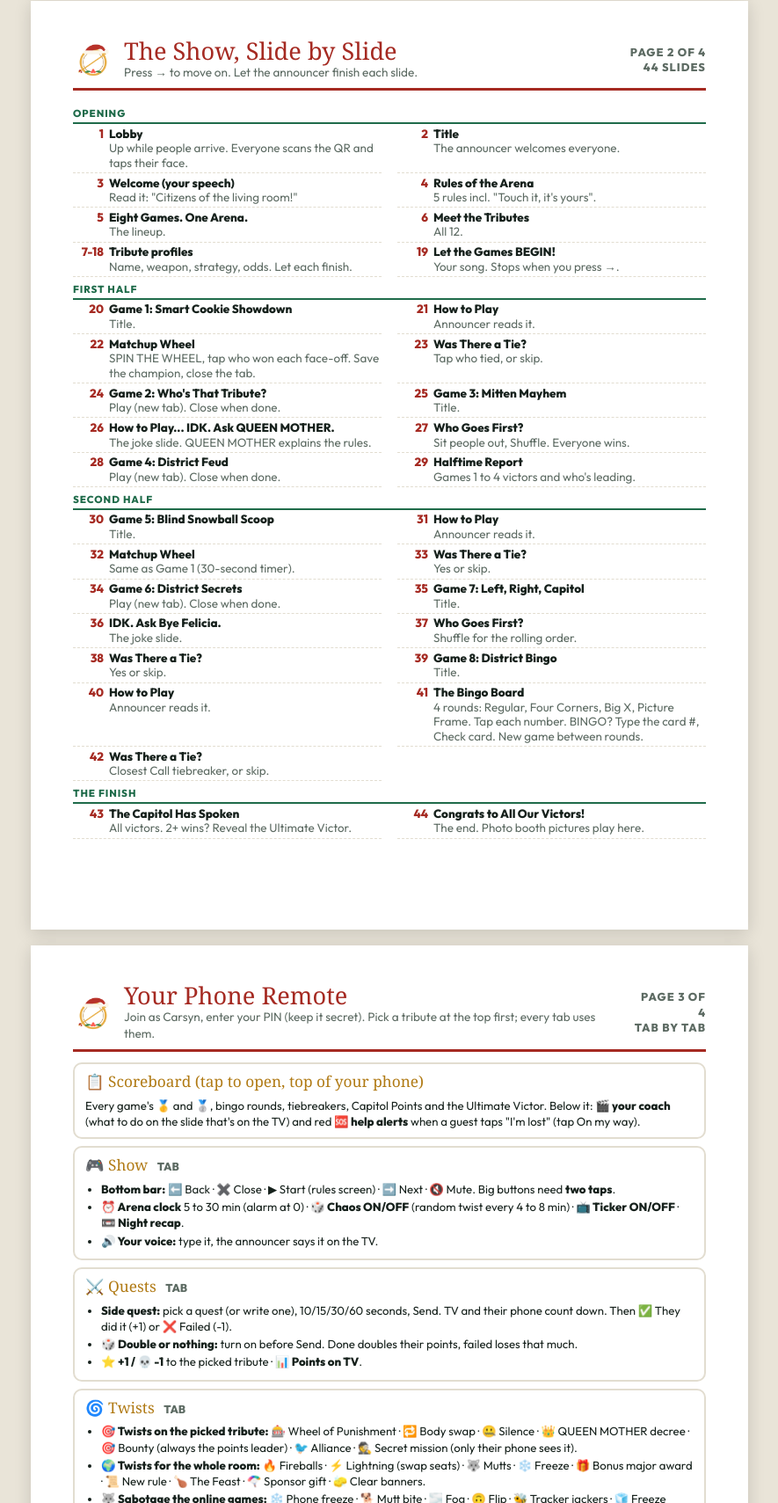
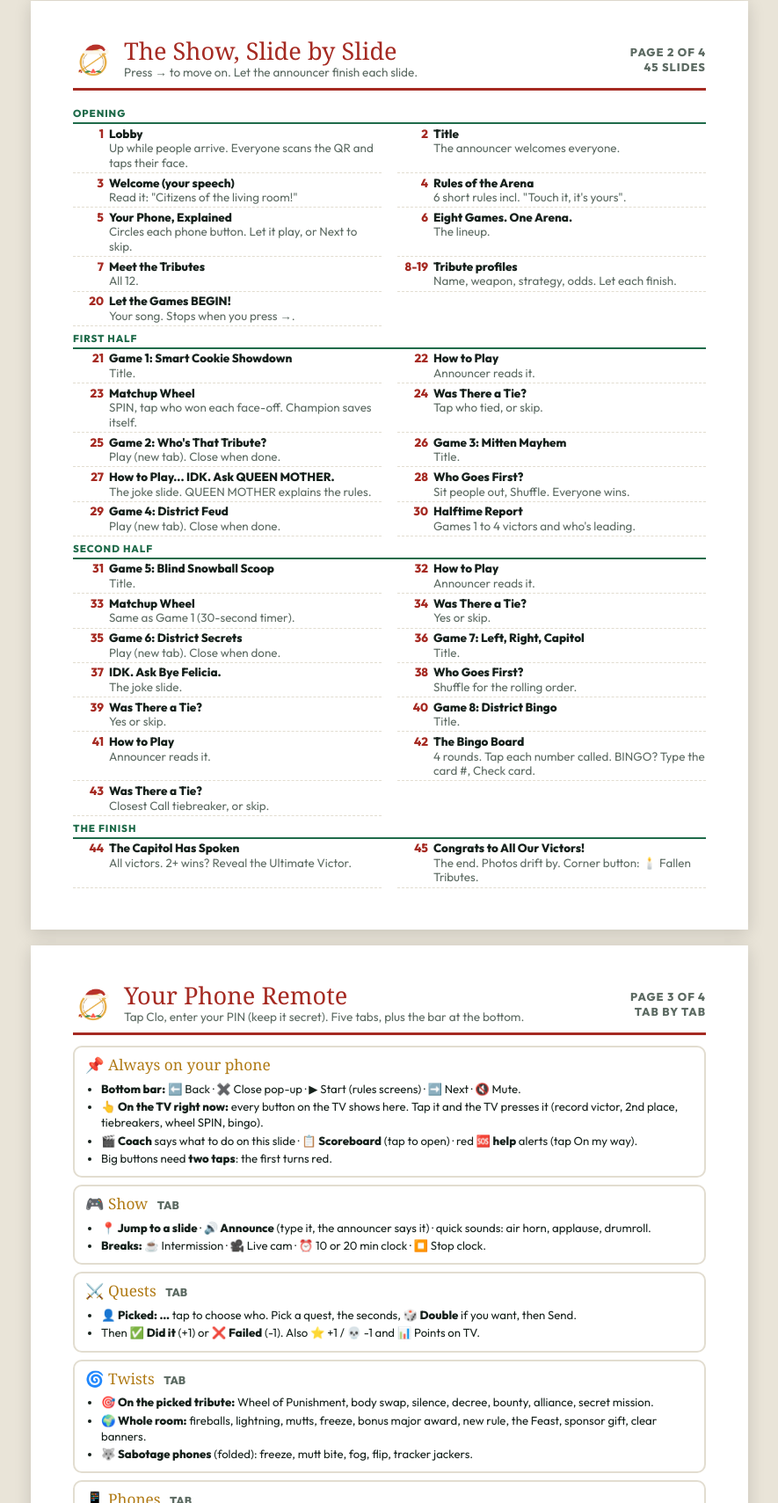
Before and after one commit to carsynlong/DRC-Marketing-Platform, a website: page cheatsheet.html in a window 1280 px wide. Shown: the part 1091-2800 px from the top of the page at 88% size, without its empty margins (197-1082 px from the left). Drawn offline with Linux system fonts and the light colour scheme; a web font is replaced by a local one.

Commit message:
Cheat sheet matches the simplified remote, phones and the new phone guide slide
Co-Authored-By: Claude Opus 5.5 <noreply@anthropic.com>
Claude-Session: https://claude.ai/code/session_017bcoz2TQ94sLd5zhdkDDyn

```diff
--- a/cheatsheet.html
+++ b/cheatsheet.html
@@ -58,7 +58,7 @@ kbd{font:700 .78rem "Outfit",sans-serif;border:1px solid #bbb;border-bottom-widt
 
   <div class="box red"><h2>Before Friday</h2><ul class="check">
     <li>On the laptop: open <b>whos-that-tribute.vercel.app/host</b>, unlock Side quests with your PIN, click <b>🧪 Fill with test data</b>, and click through the show with a couple of real phones.</li>
-    <li>Click <b>🧹 End rehearsal</b> twice. That wipes test victors, points, phones and turns off chaos, sponsor gifts and the clock.</li>
+    <li>When you're done practicing: ⚙ menu on the TV, <b>🔄 Start completely over</b>. Wipes winners, points, news, photos and phone sign-ins (your PIN stays).</li>
     <li>Print the bingo cards (2 per page, landscape, Background graphics on, margins None).</li>
   </ul></div>
 
@@ -66,7 +66,7 @@ kbd{font:700 .78rem "Outfit",sans-serif;border:1px solid #bbb;border-bottom-widt
     <li>Plug the laptop into the TV. Turn up the laptop and TV volume (sound must go to the TV).</li>
     <li>Open <b>whos-that-tribute.vercel.app/check</b> in Chrome. Fix anything red. Click Test for sound, voice and camera.</li>
     <li>Open <b>whos-that-tribute.vercel.app/show</b>, click to start, press <kbd>F</kbd> for fullscreen. Leave the Lobby up.</li>
-    <li>On your phone: scan the QR code, tap your face, enter your PIN. Your remote and scoreboard are at the top.</li>
+    <li>On your phone: scan the QR code, tap your face (Clo), enter your PIN. Your remote is on your phone, with Back, Close, Start, Next and Mute stuck to the bottom.</li>
     <li>Have ready: cookies, blindfolds, spoons, bowls and cotton snowballs, 3 dice and chips, bingo cards and pens, the bingo cage, the major awards.</li>
   </ul></div>
 
@@ -78,8 +78,8 @@ kbd{font:700 .78rem "Outfit",sans-serif;border:1px solid #bbb;border-bottom-widt
       <span><kbd>W</kbd> live camera</span><span><kbd>Home</kbd>/<kbd>End</kbd> first/last</span></div>
       <p style="margin:6px 0 0;color:var(--muted);font-size:.85rem">Games, the wheel and bingo open in a new tab. Close that tab to come back to the same slide.</p></div>
     <div class="box"><h2>⚙ Menu (top left of the show)</h2><ul>
-      <li>Go to the beginning / Skip to the end</li><li>Jump to The Capitol Has Spoken</li><li>Clear phone sign-ins</li>
-      <li>Photo booth, recap, awards, draft order, birthday, bounty board, crown</li><li>Chaos mode and ticker on/off</li></ul></div>
+      <li>Go to the beginning / Skip to the end / The Capitol Has Spoken</li><li>Photo booth, recap, 🕯️ Fallen Tributes, awards, draft, birthday, crown</li>
+      <li>🧹 Clear winners and award stats</li><li>🔄 Start completely over</li></ul></div>
   </div>
 
   <div class="box" style="margin-top:10px"><h2>On every game slide (top right buttons)</h2><ul>
@@ -97,81 +97,86 @@ kbd{font:700 .78rem "Outfit",sans-serif;border:1px solid #bbb;border-bottom-widt
 
 <!-- ============ PAGE 2 ============ -->
 <section class="page">
-  <div class="top"><img src="/xmas/emblem.png" alt=""><div><h1>The Show, Slide by Slide</h1><div class="sub">Press → to move on. Let the announcer finish each slide.</div></div><div class="pg">PAGE 2 OF 4<br>44 SLIDES</div></div>
+  <div class="top"><img src="/xmas/emblem.png" alt=""><div><h1>The Show, Slide by Slide</h1><div class="sub">Press → to move on. Let the announcer finish each slide.</div></div><div class="pg">PAGE 2 OF 4<br>45 SLIDES</div></div>
   <div class="slides">
     <div class="sec">OPENING</div>
     <div class="sl"><span class="n">1</span><div><b>Lobby</b><span>Up while people arrive. Everyone scans the QR and taps their face.</span></div></div>
     <div class="sl"><span class="n">2</span><div><b>Title</b><span>The announcer welcomes everyone.</span></div></div>
     <div class="sl"><span class="n">3</span><div><b>Welcome (your speech)</b><span>Read it: "Citizens of the living room!"</span></div></div>
-    <div class="sl"><span class="n">4</span><div><b>Rules of the Arena</b><span>5 rules incl. "Touch it, it's yours".</span></div></div>
-    <div class="sl"><span class="n">5</span><div><b>Eight Games. One Arena.</b><span>The lineup.</span></div></div>
-    <div class="sl"><span class="n">6</span><div><b>Meet the Tributes</b><span>All 12.</span></div></div>
-    <div class="sl"><span class="n">7-18</span><div><b>Tribute profiles</b><span>Name, weapon, strategy, odds. Let each finish.</span></div></div>
-    <div class="sl"><span class="n">19</span><div><b>Let the Games BEGIN!</b><span>Your song. Stops when you press →.</span></div></div>
+    <div class="sl"><span class="n">4</span><div><b>Rules of the Arena</b><span>6 short rules incl. "Touch it, it's yours".</span></div></div>
+    <div class="sl"><span class="n">5</span><div><b>Your Phone, Explained</b><span>Circles each phone button. Let it play, or Next to skip.</span></div></div>
+    <div class="sl"><span class="n">6</span><div><b>Eight Games. One Arena.</b><span>The lineup.</span></div></div>
+    <div class="sl"><span class="n">7</span><div><b>Meet the Tributes</b><span>All 12.</span></div></div>
+    <div class="sl"><span class="n">8-19</span><div><b>Tribute profiles</b><span>Name, weapon, strategy, odds. Let each finish.</span></div></div>
+    <div class="sl"><span class="n">20</span><div><b>Let the Games BEGIN!</b><span>Your song. Stops when you press →.</span></div></div>
     <div class="sec">FIRST HALF</div>
-    <div class="sl"><span class="n">20</span><div><b>Game 1: Smart Cookie Showdown</b><span>Title.</span></div></div>
-    <div class="sl"><span class="n">21</span><div><b>How to Play</b><span>Announcer reads it.</span></div></div>
-    <div class="sl"><span class="n">22</span><div><b>Matchup Wheel</b><span>SPIN THE WHEEL, tap who won each face-off. Save the champion, close the tab.</span></div></div>
-    <div class="sl"><span class="n">23</span><div><b>Was There a Tie?</b><span>Tap who tied, or skip.</span></div></div>
-    <div class="sl"><span class="n">24</span><div><b>Game 2: Who's That Tribute?</b><span>Play (new tab). Close when done.</span></div></div>
-    <div class="sl"><span class="n">25</span><div><b>Game 3: Mitten Mayhem</b><span>Title.</span></div></div>
-    <div class="sl"><span class="n">26</span><div><b>How to Play... IDK. Ask QUEEN MOTHER.</b><span>The joke slide. QUEEN MOTHER explains the rules.</span></div></div>
-    <div class="sl"><span class="n">27</span><div><b>Who Goes First?</b><span>Sit people out, Shuffle. Everyone wins.</span></div></div>
-    <div class="sl"><span class="n">28</span><div><b>Game 4: District Feud</b><span>Play (new tab). Close when done.</span></div></div>
-    <div class="sl"><span class="n">29</span><div><b>Halftime Report</b><span>Games 1 to 4 victors and who's leading.</span></div></div>
+    <div class="sl"><span class="n">21</span><div><b>Game 1: Smart Cookie Showdown</b><span>Title.</span></div></div>
+    <div class="sl"><span class="n">22</span><div><b>How to Play</b><span>Announcer reads it.</span></div></div>
+    <div class="sl"><span class="n">23</span><div><b>Matchup Wheel</b><span>SPIN, tap who won each face-off. Champion saves itself.</span></div></div>
+    <div class="sl"><span class="n">24</span><div><b>Was There a Tie?</b><span>Tap who tied, or skip.</span></div></div>
+    <div class="sl"><span class="n">25</span><div><b>Game 2: Who's That Tribute?</b><span>Play (new tab). Close when done.</span></div></div>
+    <div class="sl"><span class="n">26</span><div><b>Game 3: Mitten Mayhem</b><span>Title.</span></div></div>
+    <div class="sl"><span class="n">27</span><div><b>How to Play... IDK. Ask QUEEN MOTHER.</b><span>The joke slide. QUEEN MOTHER explains the rules.</span></div></div>
+    <div class="sl"><span class="n">28</span><div><b>Who Goes First?</b><span>Sit people out, Shuffle. Everyone wins.</span></div></div>
+    <div class="sl"><span class="n">29</span><div><b>Game 4: District Feud</b><span>Play (new tab). Close when done.</span></div></div>
+    <div class="sl"><span class="n">30</span><div><b>Halftime Report</b><span>Games 1 to 4 victors and who's leading.</span></div></div>
     <div class="sec">SECOND HALF</div>
-    <div class="sl"><span class="n">30</span><div><b>Game 5: Blind Snowball Scoop</b><span>Title.</span></div></div>
-    <div class="sl"><span class="n">31</span><div><b>How to Play</b><span>Announcer reads it.</span></div></div>
-    <div class="sl"><span class="n">32</span><div><b>Matchup Wheel</b><span>Same as Game 1 (30-second timer).</span></div></div>
-    <div class="sl"><span class="n">33</span><div><b>Was There a Tie?</b><span>Yes or skip.</span></div></div>
-    <div class="sl"><span class="n">34</span><div><b>Game 6: District Secrets</b><span>Play (new tab). Close when done.</span></div></div>
-    <div class="sl"><span class="n">35</span><div><b>Game 7: Left, Right, Capitol</b><span>Title.</span></div></div>
-    <div class="sl"><span class="n">36</span><div><b>IDK. Ask Bye Felicia.</b><span>The joke slide.</span></div></div>
-    <div class="sl"><span class="n">37</span><div><b>Who Goes First?</b><span>Shuffle for the rolling order.</span></div></div>
-    <div class="sl"><span class="n">38</span><div><b>Was There a Tie?</b><span>Yes or skip.</span></div></div>
-    <div class="sl"><span class="n">39</span><div><b>Game 8: District Bingo</b><span>Title.</span></div></div>
-    <div class="sl"><span class="n">40</span><div><b>How to Play</b><span>Announcer reads it.</span></div></div>
-    <div class="sl"><span class="n">41</span><div><b>The Bingo Board</b><span>4 rounds: Regular, Four Corners, Big X, Picture Frame. Tap each number. BINGO? Type the card #, Check card. New game between rounds.</span></div></div>
-    <div class="sl"><span class="n">42</span><div><b>Was There a Tie?</b><span>Closest Call tiebreaker, or skip.</span></div></div>
+    <div class="sl"><span class="n">31</span><div><b>Game 5: Blind Snowball Scoop</b><span>Title.</span></div></div>
+    <div class="sl"><span class="n">32</span><div><b>How to Play</b><span>Announcer reads it.</span></div></div>
+    <div class="sl"><span class="n">33</span><div><b>Matchup Wheel</b><span>Same as Game 1 (30-second timer).</span></div></div>
+    <div class="sl"><span class="n">34</span><div><b>Was There a Tie?</b><span>Yes or skip.</span></div></div>
+    <div class="sl"><span class="n">35</span><div><b>Game 6: District Secrets</b><span>Play (new tab). Close when done.</span></div></div>
+    <div class="sl"><span class="n">36</span><div><b>Game 7: Left, Right, Capitol</b><span>Title.</span></div></div>
+    <div class="sl"><span class="n">37</span><div><b>IDK. Ask Bye Felicia.</b><span>The joke slide.</span></div></div>
+    <div class="sl"><span class="n">38</span><div><b>Who Goes First?</b><span>Shuffle for the rolling order.</span></div></div>
+    <div class="sl"><span class="n">39</span><div><b>Was There a Tie?</b><span>Yes or skip.</span></div></div>
+    <div class="sl"><span class="n">40</span><div><b>Game 8: District Bingo</b><span>Title.</span></div></div>
+    <div class="sl"><span class="n">41</span><div><b>How to Play</b><span>Announcer reads it.</span></div></div>
+    <div class="sl"><span class="n">42</span><div><b>The Bingo Board</b><span>4 rounds. Tap each number called. BINGO? Type the card #, Check card.</span></div></div>
+    <div class="sl"><span class="n">43</span><div><b>Was There a Tie?</b><span>Closest Call tiebreaker, or skip.</span></div></div>
     <div class="sec">THE FINISH</div>
-    <div class="sl"><span class="n">43</span><div><b>The Capitol Has Spoken</b><span>All victors. 2+ wins? Reveal the Ultimate Victor.</span></div></div>
-    <div class="sl"><span class="n">44</span><div><b>Congrats to All Our Victors!</b><span>The end. Photo booth pictures play here.</span></div></div>
+    <div class="sl"><span class="n">44</span><div><b>The Capitol Has Spoken</b><span>All victors. 2+ wins? Reveal the Ultimate Victor.</span></div></div>
+    <div class="sl"><span class="n">45</span><div><b>Congrats to All Our Victors!</b><span>The end. Photos drift by. Corner button: 🕯️ Fallen Tributes.</span></div></div>
   </div>
 </section>
 
 <!-- ============ PAGE 3 ============ -->
 <section class="page dense">
-  <div class="top"><img src="/xmas/emblem.png" alt=""><div><h1>Your Phone Remote</h1><div class="sub">Join as Carsyn, enter your PIN (keep it secret). Pick a tribute at the top first; every tab uses them.</div></div><div class="pg">PAGE 3 OF 4<br>TAB BY TAB</div></div>
+  <div class="top"><img src="/xmas/emblem.png" alt=""><div><h1>Your Phone Remote</h1><div class="sub">Tap Clo, enter your PIN (keep it secret). Five tabs, plus the bar at the bottom.</div></div><div class="pg">PAGE 3 OF 4<br>TAB BY TAB</div></div>
 
-  <div class="box"><h2>📋 Scoreboard <span>(tap to open, top of your phone)</span></h2>Every game's 🥇 and 🥈, bingo rounds, tiebreakers, Capitol Points and the Ultimate Victor. Below it: <b>🎬 your coach</b> (what to do on the slide that's on the TV) and red <b>🆘 help alerts</b> when a guest taps "I'm lost" (tap On my way).</div>
+  <div class="box"><h2>📌 Always on your phone</h2><ul>
+    <li><b>Bottom bar:</b> ⬅️ Back · ✖️ Close pop-up · ▶ Start (rules screens) · ➡️ Next · 🔇 Mute.</li>
+    <li><b>👆 On the TV right now:</b> every button on the TV shows here. Tap it and the TV presses it (record victor, 2nd place, tiebreakers, wheel SPIN, bingo).</li>
+    <li><b>🎬 Coach</b> says what to do on this slide · <b>📋 Scoreboard</b> (tap to open) · red <b>🆘 help</b> alerts (tap On my way).</li>
+    <li>Big buttons need <b>two taps</b>: the first turns red.</li>
+  </ul></div>
 
   <div class="box tab"><h2>🎮 Show <span>TAB</span></h2><ul>
-    <li><b>Bottom bar:</b> ⬅️ Back · ✖️ Close · ▶ Start (rules screen) · ➡️ Next · 🔇 Mute. Big buttons need <b>two taps</b>.</li>
-    <li><b>⏰ Arena clock</b> 5 to 30 min (alarm at 0) · <b>🎲 Chaos ON/OFF</b> (random twist every 4 to 8 min) · <b>📺 Ticker ON/OFF</b> · <b>📼 Night recap</b>.</li>
-    <li><b>🔊 Your voice:</b> type it, the announcer says it on the TV.</li>
+    <li><b>📍 Jump to a slide</b> · <b>🔊 Announce</b> (type it, the announcer says it) · quick sounds: air horn, applause, drumroll.</li>
+    <li><b>Breaks:</b> ☕ Intermission · 🎥 Live cam · ⏰ 10 or 20 min clock · ⏹️ Stop clock.</li>
   </ul></div>
 
   <div class="box tab"><h2>⚔️ Quests <span>TAB</span></h2><ul>
-    <li><b>Side quest:</b> pick a quest (or write one), 10/15/30/60 seconds, Send. TV and their phone count down. Then ✅ They did it (+1) or ❌ Failed (-1).</li>
-    <li><b>🎲 Double or nothing:</b> turn on before Send. Done doubles their points, failed loses that much.</li>
-    <li><b>⭐ +1 / 💀 -1</b> to the picked tribute · <b>📊 Points on TV</b>.</li>
+    <li><b>👤 Picked: …</b> tap to choose who. Pick a quest, the seconds, <b>🎲 Double</b> if you want, then Send.</li>
+    <li>Then ✅ <b>Did it</b> (+1) or ❌ <b>Failed</b> (-1). Also ⭐ +1 / 💀 -1 and 📊 Points on TV.</li>
   </ul></div>
 
   <div class="box tab"><h2>🌀 Twists <span>TAB</span></h2><ul>
-    <li><b>🎯 Twists on the picked tribute:</b> 🎰 Wheel of Punishment · 🔁 Body swap · 🤐 Silence · 👑 QUEEN MOTHER decree · 🎯 Bounty (always the points leader) · 🐦 Alliance · 🕵️ Secret mission (only their phone sees it).</li>
-    <li><b>🌍 Twists for the whole room:</b> 🔥 Fireballs · ⚡ Lightning (swap seats) · 🐺 Mutts · ❄️ Freeze · 🎁 Bonus major award · 📜 New rule · 🍗 The Feast · 🪂 Sponsor gift · 🧽 Clear banners.</li>
-    <li><b>🐺 Sabotage the online games:</b> ❄️ Phone freeze · 🐕 Mutt bite · 🌫️ Fog · 🙃 Flip · 🐝 Tracker jackers · 🧊 Freeze everyone BUT picked.</li>
+    <li><b>🎯 On the picked tribute:</b> Wheel of Punishment, body swap, silence, decree, bounty, alliance, secret mission.</li>
+    <li><b>🌍 Whole room:</b> fireballs, lightning, mutts, freeze, bonus major award, new rule, the Feast, sponsor gift, clear banners.</li>
+    <li><b>🐺 Sabotage phones</b> (folded): freeze, mutt bite, fog, flip, tracker jackers.</li>
   </ul></div>
 
   <div class="box tab"><h2>📱 Phones <span>TAB</span></h2><ul>
-    <li><b>🗳️ Vote:</b> pick a question, Open, then Reveal the winner. <b>💰 Bets:</b> pick the game, Open, Lock when it starts. Pays out when you record that game's victor.</li>
-    <li><b>📲 Tap race</b> to 30, 50 or 100 (+1 point) · <b>🎭 Hot seat</b> (tap a question to put it on the TV) · <b>🏳️ Mercy vote</b> then ⚖️ Verdict.</li>
-    <li><b>🔮 Predictions:</b> Open early, Lock, Reveal at the end (+3 if right). Shout-outs from phones show up here (a number on the 📱 tab tells you): ✅ to put one on the TV.</li>
+    <li>Shout-outs and hot seat questions to approve sit at the top (a number on the tab tells you).</li>
+    <li><b>🗳️ Vote:</b> Open, then Reveal. <b>💰 Bets:</b> Open, Lock, Pay out. <b>📲 Tap race:</b> 30, 50 or 100.</li>
+    <li><b>🎭 Hot seat</b> · <b>🏳️ Mercy vote</b> · <b>🔮 Predictions</b> (Open early, Reveal at the end). Buttons only show when they apply.</li>
   </ul></div>
 
   <div class="box tab"><h2>🎉 Fun <span>TAB</span></h2><ul>
-    <li><b>🎙️ Soundboard:</b> air horn, cheer, applause, Ohhh!, laugh, rimshot, sad trombone, cannon, drumroll, siren, fanfare, boom.</li>
-    <li><b>🎂 QUEEN MOTHER's birthday</b> · <b>📜 Bounty board</b> · <b>👑 Crown the Ultimate Victor</b> · <b>📸 Photo booth</b> · <b>🎁 Award draft order</b> · <b>🏁 End-of-night awards</b> · <b>📱 Phone tour on TV</b> (play it in the Lobby) · <b>⭐ Explain Capitol Points</b> (also pops up on its own the first time points happen).</li>
+    <li><b>🎙️ Soundboard</b> · <b>Big moments:</b> birthday, photo booth, bounty board, night recap, 🕯️ Fallen Tributes, crown, draft order, end-of-night awards.</li>
+    <li><b>⚙ Settings</b> (folded): Chaos mode, News ticker, Random sponsor gifts. Each button shows ON or OFF.</li>
+    <li><b>🛠️ Setup and reset</b> (folded): phone tour, explain points, sign out all phones, clear winners and award stats, start completely over.</li>
   </ul></div>
 </section>
 
@@ -179,11 +184,11 @@ kbd{font:700 .78rem "Outfit",sans-serif;border:1px solid #bbb;border-bottom-widt
 <section class="page dense">
   <div class="top"><img src="/xmas/emblem.png" alt=""><div><h1>Guests, Names &amp; Help</h1><div class="sub">Phone page: whos-that-tribute.vercel.app/showphone (or scan the QR on the TV)</div></div><div class="pg">PAGE 4 OF 4<br>EVERYTHING ELSE</div></div>
 
-  <div class="box"><h2>📱 What guests can do on their phones</h2><ul>
-    <li>See what's on the TV plus <b>👉 what to do right now</b> · send emoji to the TV · 🎥 go live in a bubble on the TV for 20 seconds · 🆘 "I'm lost" pings your phone.</li>
-    <li>🚨 Snitch on someone · 🤝 send points to someone · 💌 send a shout-out (you approve it) · 🎵 pick a walk-up song (plays when they win).</li>
-    <li>Pop-ups when you start them: side quests, secret missions, votes, bets, mercy, hot seat, predictions, the tap race, the birthday.</li>
-    <li>A small QR code stays in the top right of every slide, so anyone who closes the page can scan back in.</li>
+  <div class="box"><h2>📱 Guests' phones</h2><ul>
+    <li>Their name, <b>Now on the TV</b>, then 8 big buttons (tap to open, tap again to close): 😀 emojis (their own district's too) · 📸 photo booth · 🎥 go live · 🚨 snitch · 🤝 send points · 💌 shout-out (you approve) · 🎵 walk-up song (12 real songs, plays when they win) · 🆘 I'm lost.</li>
+    <li>Votes, bets and quests pop up on their own. They get <b>10 seconds</b> to change or ✖ clear a vote, then it locks.</li>
+    <li><b>QUEEN MOTHER:</b> 👑 Royal decree (pick a task, tap who) and 🎂 Sing to me (once every 10 min). <b>Buzz Buzz:</b> 😤 IT'S NOT FAIR! (you grant or deny).</li>
+    <li>The small QR in the top right of every slide lets anyone scan back in.</li>
   </ul></div>
 
   <div class="box"><h2>🏹 The tributes</h2><div class="names">
@@ -200,7 +205,7 @@ kbd{font:700 .78rem "Outfit",sans-serif;border:1px solid #bbb;border-bottom-widt
     <li><b>No sound:</b> check the laptop and TV volume and that sound goes to the TV. Press <kbd>M</kbd> in case it's muted.</li>
     <li><b>The TV looks old or wrong:</b> press <kbd>Cmd</kbd>+<kbd>Shift</kbd>+<kbd>R</kbd> to reload. You land on the same slide.</li>
     <li><b>A phone looks wrong:</b> reload the page. Name taken by someone else? Tap "Not you?" and pick again.</li>
-    <li><b>Phones stuck or someone's on the wrong name:</b> ⚙ menu, Clear phone sign-ins. Everyone scans again.</li>
+    <li><b>Phones stuck or someone's on the wrong name:</b> Fun tab, 🛠️ Setup and reset, Sign out all phones. Everyone scans again.</li>
     <li><b>No internet:</b> the show keeps going. Phone extras pause and come back on their own.</li>
     <li><b>Twists or points don't work from the laptop:</b> unlock the PIN on /host (Side quests).</li>
   </ul></div>
@@ -208,7 +213,7 @@ kbd{font:700 .78rem "Outfit",sans-serif;border:1px solid #bbb;border-bottom-widt
   <div class="box green" ><h2>Suggested big moments</h2><ul>
     <li><b>Lobby:</b> 🔮 open predictions. <b>Before each game:</b> 💰 open bets, ⏰ start the arena clock.</li>
     <li><b>During games:</b> ⚔️ a side quest, a 🌀 twist or 🐺 sabotage. <b>Halftime:</b> 🎂 QUEEN MOTHER's birthday, 📲 tap race.</li>
-    <li><b>Before slide 43:</b> 🏁 end-of-night awards, 📼 night recap, 🔮 reveal predictions, 👑 crown the Ultimate Victor, 🎁 award draft order.</li>
+    <li><b>Before slide 44:</b> 🏁 end-of-night awards, 📼 night recap, 🔮 reveal predictions, 👑 crown the Ultimate Victor, 🎁 award draft order. <b>At the end:</b> 🕯️ Fallen Tributes.</li>
   </ul></div>
   <div class="box"><h2>🔗 Links</h2><ul>
     <li><b>/show</b> the show · <b>/host</b> Gamemaker menu · <b>/check</b> game night check · <b>/showphone</b> guests' phone page</li>
```
Also changed, not shown: 1 other file.
